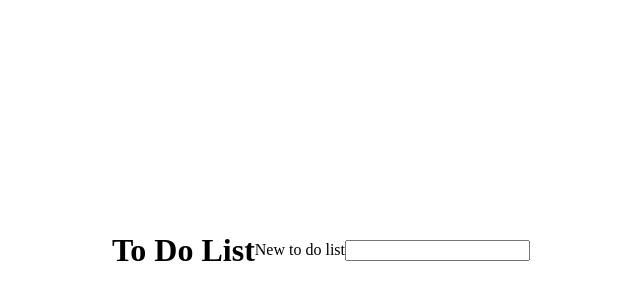
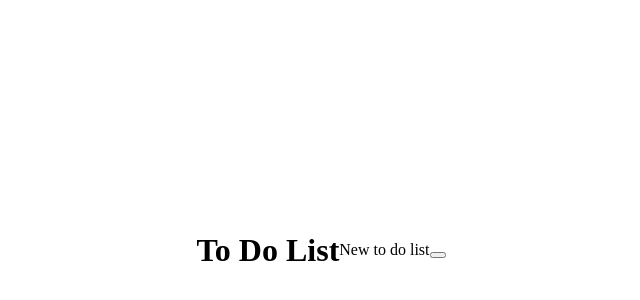
Before and after one commit to Yucheng-An/projects, a React (Vite) app in the folder todolist/: page / in a window 1280 px wide. Shown: the part 158-458 px from the top of the page, without its empty margins (319-959 px from the left). Built offline with nearby package versions, Linux system fonts and the light colour scheme.

Commit message:
Auto-commit JSX on save for Project

```diff
--- a/todolist/src/App.jsx
+++ b/todolist/src/App.jsx
@@ -8,9 +8,9 @@ function App() {
         return(
             <div>
                 New to do list
-                <input>
+                <button>
 
-                </input>
+                </button>
             </div>
         )
     }
```
